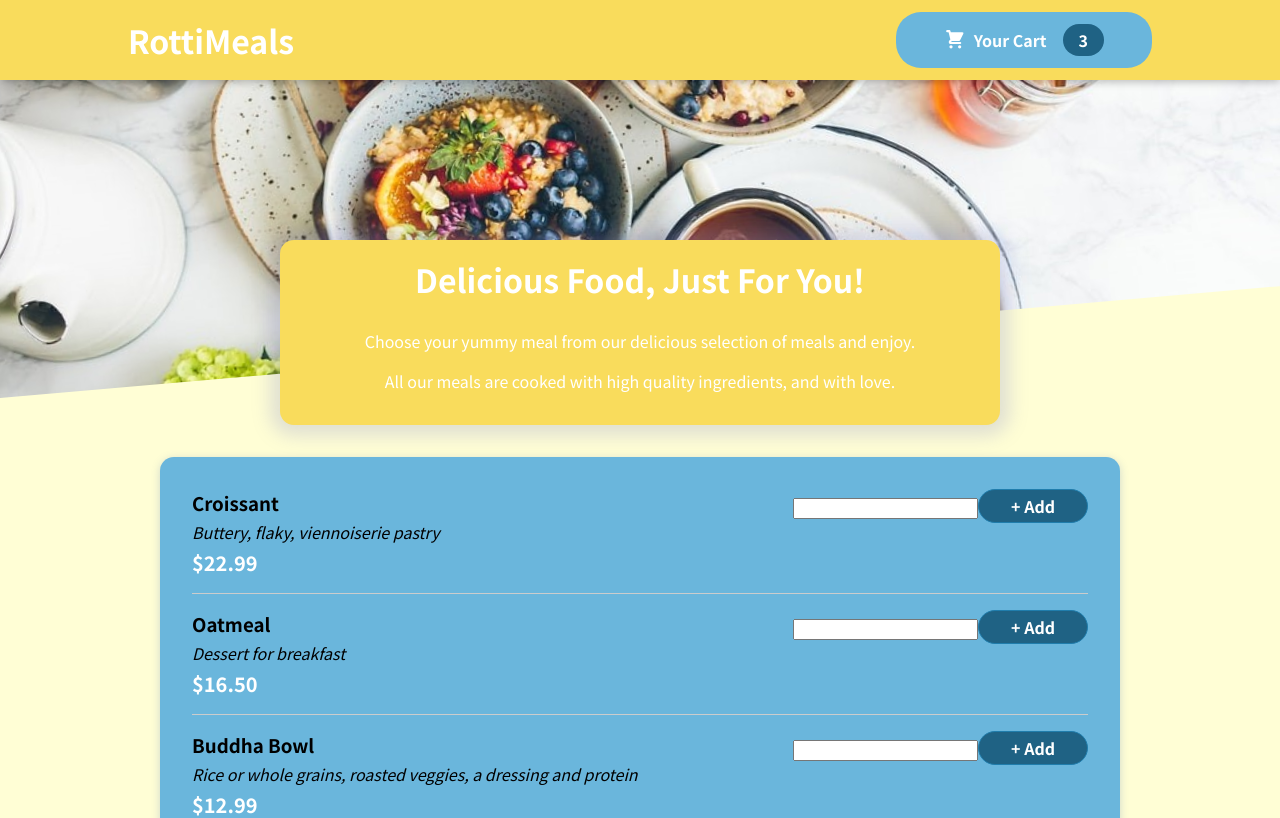
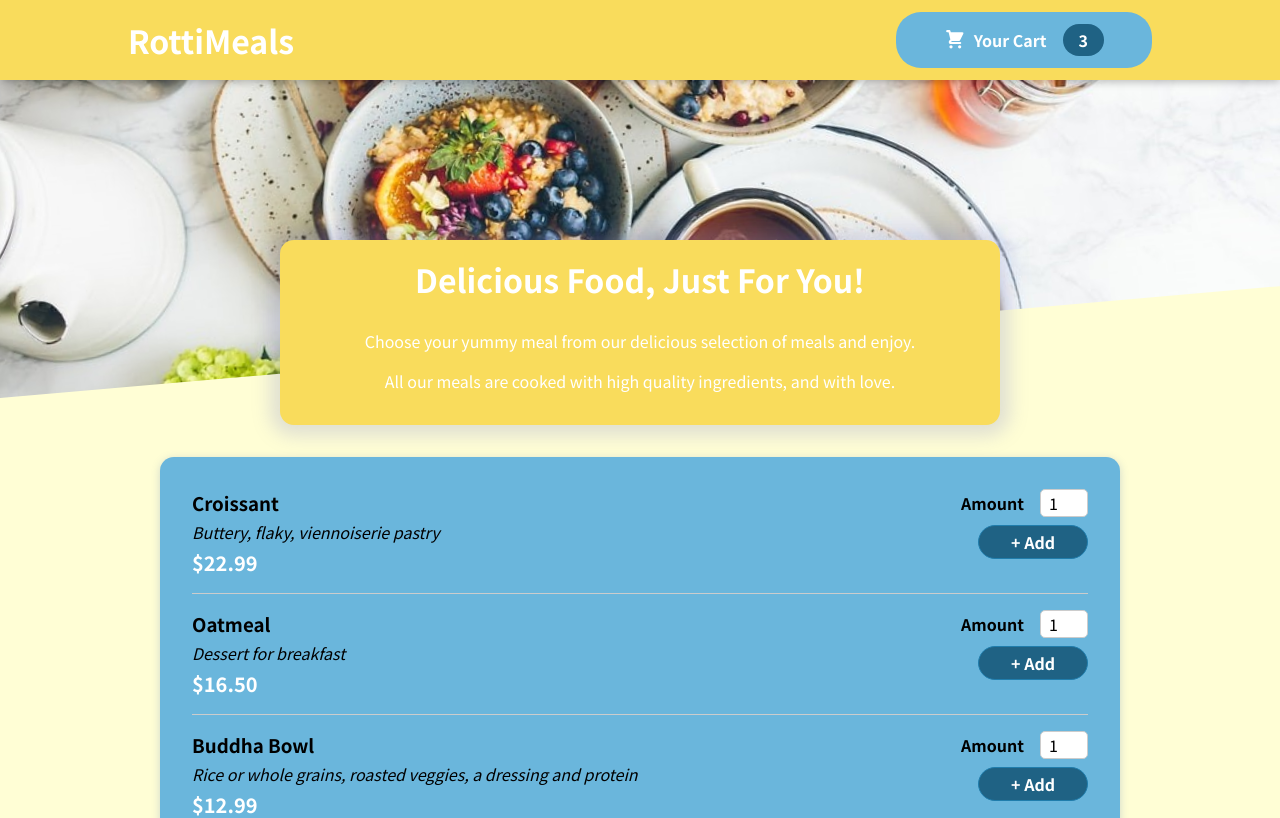
Before and after one commit to SoundaryaKhanapur/FoodOrderApp, a React (Create React App) app: page / in a window 1280 px wide. Shown: the top 818 px of the page. Built offline with nearby package versions, Linux system fonts and the light colour scheme.

Commit message:
input component

```diff
--- a/src/components/Meals/MealItem/MealItemForm.js
+++ b/src/components/Meals/MealItem/MealItemForm.js
@@ -1,8 +1,19 @@
+import Input from '../../UI/Input';
 import Styles from './MealItemForm.module.css';
 
 const MealItemForm = props => {
     return <form className={Styles.form}>
-        <input />
+        <Input
+        label="Amount"
+        input={{
+            id: 'amount',
+            type: 'number',
+            min: '1',
+            max: '5',
+            step: '1',
+            defaultValue: '1',
+        }}
+        />
         <button>+ Add</button>
     </form>
 }
--- /dev/null
+++ b/src/components/UI/Input.js
@@ -0,0 +1,10 @@
+import Styles from './Input.module.css';
+
+const Input = props => {
+    return <div className={Styles.input}>
+        <label htmlFor={props.input.id}>{props.label}</label>
+        <input {...props.input} />
+    </div>
+}
+
+export default Input;
--- /dev/null
+++ b/src/components/UI/Input.module.css
@@ -0,0 +1,18 @@
+.input {
+  display: flex;
+  align-items: center;
+  margin-bottom: 0.5rem;
+}
+
+.input label {
+  font-weight: bold;
+  margin-right: 1rem;
+}
+
+.input input {
+  width: 3rem;
+  border-radius: 5px;
+  border: 1px solid #ccc;
+  font: inherit;
+  padding-left: 0.5rem;
+}
```
Also changed, not shown: 1 other file (tests, documents, lock files or other folders).
